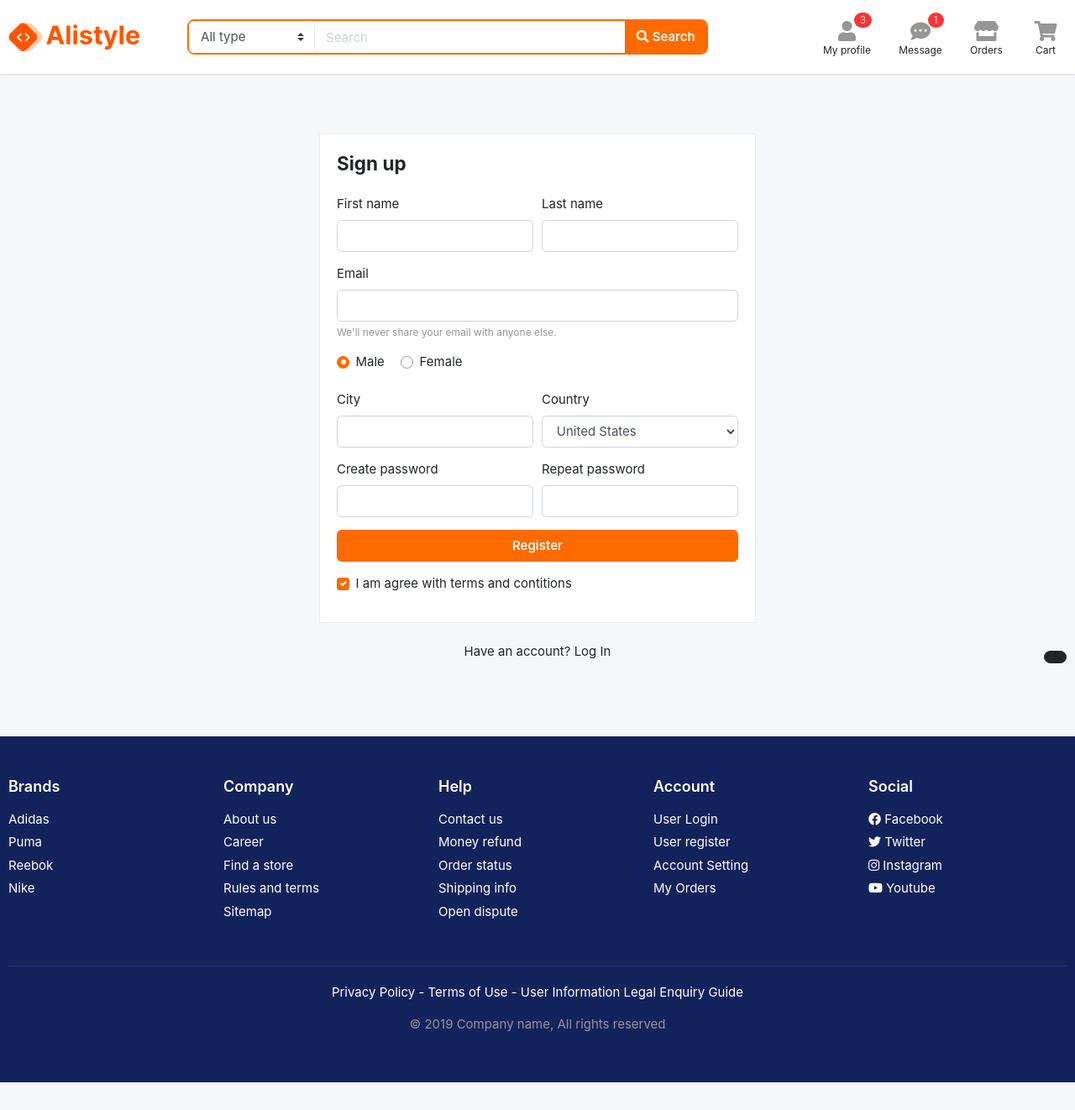
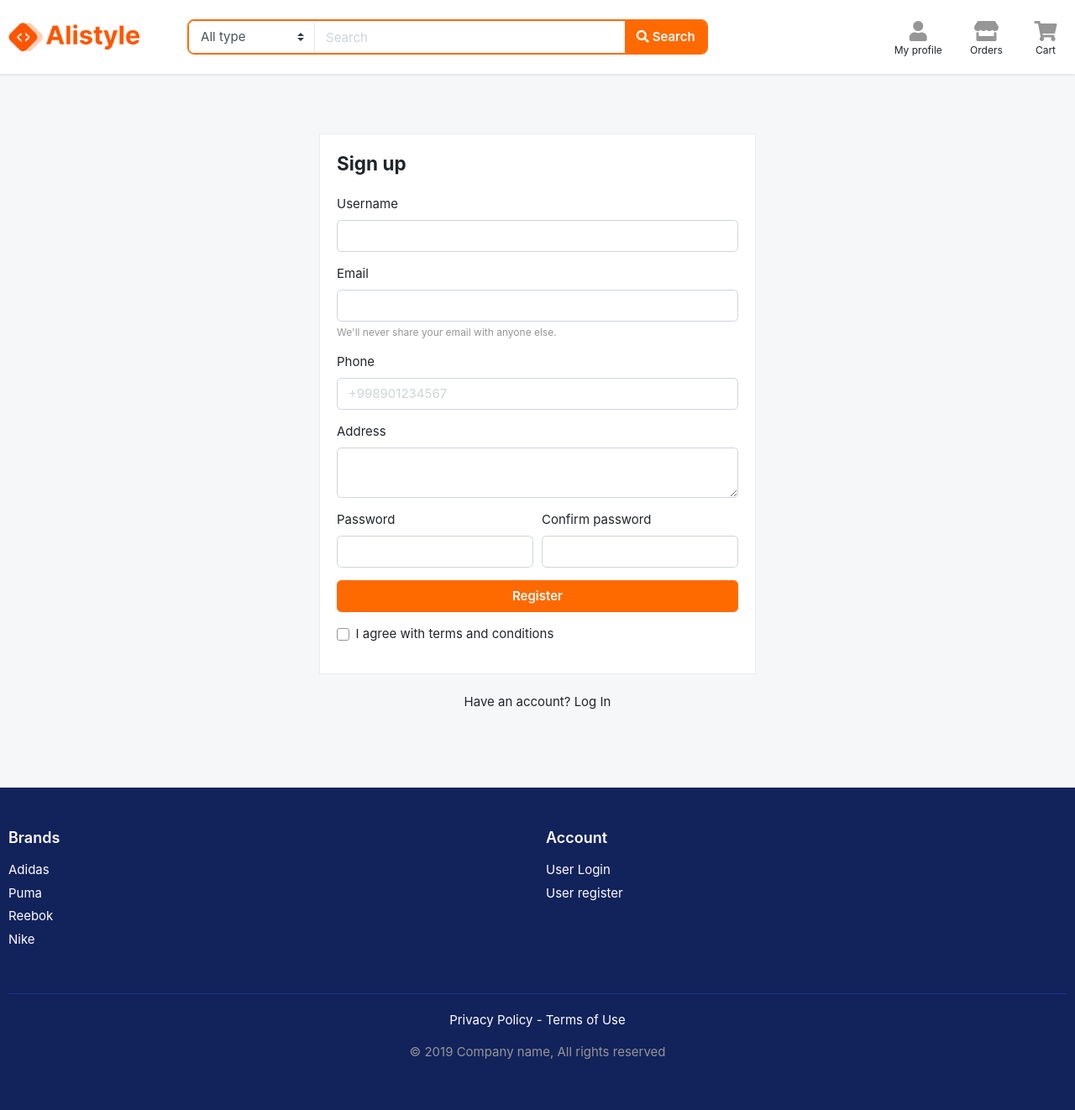
Before and after one commit to aabdusalomoff/Online-Shop, a Django app: page /auth/register/ in a window 1280 px wide. Shown: the whole page at 84% size. Before the commit the page ends 1289 px from the top, so only its background shows below. Run offline with Django 4.2, Linux system fonts and the light colour scheme; some libraries are stand-ins or nearby versions; some web fonts are replaced.

Commit message:
add login and register

```diff
--- a/accounts/templates/accounts/page-user-register.html
+++ b/accounts/templates/accounts/page-user-register.html
@@ -1,58 +1,52 @@
+{% load static %}
 <!DOCTYPE HTML>
 <html lang="en">
-	{% load static %}
 <head>
 <meta charset="utf-8">
 <meta http-equiv="pragma" content="no-cache" />
 <meta http-equiv="cache-control" content="max-age=604800" />
 <meta name="viewport" content="width=device-width, initial-scale=1, shrink-to-fit=no">
 
-<title>Website title - bootstrap html template</title>
+<title>Register - Website</title>
 
-<link href="images/favicon.ico" rel="shortcut icon" type="image/x-icon">
+<link href="{% static 'images/favicon.ico' %}" rel="shortcut icon" type="image/x-icon">
 
 <!-- jQuery -->
-<script src="js/jquery-2.0.0.min.js" type="text/javascript"></script>
+<script src="{% static 'js/jquery-2.0.0.min.js' %}" type="text/javascript"></script>
 
 <!-- Bootstrap4 files-->
-<script src="js/bootstrap.bundle.min.js" type="text/javascript"></script>
-<link href="css/bootstrap.css" rel="stylesheet" type="text/css"/>
+<script src="{% static 'js/bootstrap.bundle.min.js' %}" type="text/javascript"></script>
+<link href="{% static 'css/bootstrap.css' %}" rel="stylesheet" type="text/css"/>
 
 <!-- Font awesome 5 -->
-<link href="fonts/fontawesome/css/all.min.css" type="text/css" rel="stylesheet">
+<link href="{% static 'fonts/fontawesome/css/all.min.css' %}" type="text/css" rel="stylesheet">
 
 <!-- custom style -->
-<link href="css/ui.css" rel="stylesheet" type="text/css"/>
-<link href="css/responsive.css" rel="stylesheet" type="text/css" />
+<link href="{% static 'css/ui.css' %}" rel="stylesheet" type="text/css"/>
+<link href="{% static 'css/responsive.css' %}" rel="stylesheet" type="text/css" />
 
 <!-- custom javascript -->
-<script src="js/script.js" type="text/javascript"></script>
+<script src="{% static 'js/script.js' %}" type="text/javascript"></script>
 
 </head>
 <body>
-
-<!-- REMOVE FOLLOWING LINK -->
-<a href="/page-themes.html" class="btn btn-dark rounded-pill" style="font-size:13px; z-index:100; position: fixed; bottom:10px; right:10px;"></a>
-<!-- REMOVE  //END -->
 
 <header class="section-header">
 <section class="header-main border-bottom">
 	<div class="container">
 <div class="row align-items-center">
 	<div class="col-xl-2 col-lg-12 col-md-12">
-		<a href="page-index.html" class="brand-wrap">
-			<img class="logo" src="images/logo.png">
-		</a> <!-- brand-wrap.// -->
+		<a href="{% url 'main:home' %}" class="brand-wrap">
+			<img class="logo" src="{% static 'images/logo.png' %}">
+		</a>
 	</div>
 	<div class="col-xl-6 col-lg-7 col-md-6">
-		<form action="#" class="search-header">
+		<form action="{% url 'main:search' %}" method="GET" class="search-header">
 			<div class="input-group w-100">
-				<select class="custom-select border-right"  name="category_name">
-						<option value="">All type</option><option value="codex">Special</option>
-						<option value="comments">Only best</option>
-						<option value="content">Latest</option>
+				<select class="custom-select border-right" name="category">
+					<option value="">All type</option>
 				</select>
-			    <input type="text" class="form-control" placeholder="Search">
+			    <input type="text" name="q" class="form-control" placeholder="Search">
 
 			    <div class="input-group-append">
 			      <button class="btn btn-primary" type="submit">
@@ -60,26 +54,16 @@
 			      </button>
 			    </div>
 		    </div>
-		</form> <!-- search-wrap .end// -->
-	</div> <!-- col.// -->
+		</form>
+	</div>
 	<div class="col-xl-4 col-lg-5 col-md-6">
 		<div class="widgets-wrap float-md-right">
 			<div class="widget-header mr-3">
-				<a href="#" class="widget-view">
+				<a href="{% url 'accounts:login' %}" class="widget-view">
 					<div class="icon-area">
 						<i class="fa fa-user"></i>
-						<span class="notify">3</span>
 					</div>
 					<small class="text"> My profile </small>
-				</a>
-			</div>
-			<div class="widget-header mr-3">
-				<a href="#" class="widget-view">
-					<div class="icon-area">
-						<i class="fa fa-comment-dots"></i>
-						<span class="notify">1</span>
-					</div>
-					<small class="text"> Message </small>
 				</a>
 			</div>
 			<div class="widget-header mr-3">
@@ -98,14 +82,12 @@
 					<small class="text"> Cart </small>
 				</a>
 			</div>
-		</div> <!-- widgets-wrap.// -->
-	</div> <!-- col.// -->
-</div> <!-- row.// -->
-	</div> <!-- container.// -->
-</section> <!-- header-main .// -->
-</header> <!-- section-header.// -->
-
-
+		</div>
+	</div>
+</div>
+	</div>
+</section>
+</header>
 
 <!-- ========================= SECTION CONTENT ========================= -->
 <section class="section-content padding-y">
@@ -114,77 +96,67 @@
 	<div class="card mx-auto" style="max-width:520px; margin-top:40px;">
       <article class="card-body">
 		<header class="mb-4"><h4 class="card-title">Sign up</h4></header>
-		<form>
+
+		{% if messages %}
+			{% for message in messages %}
+				<div class="alert alert-{{ message.tags }} alert-dismissible fade show" role="alert">
+					{{ message }}
+					<button type="button" class="close" data-dismiss="alert">
+						<span>&times;</span>
+					</button>
+				</div>
+			{% endfor %}
+		{% endif %}
+
+		<form method="POST">
+			{% csrf_token %}
 				<div class="form-row">
 					<div class="col form-group">
-						<label>First name</label>
-					  	<input type="text" class="form-control" placeholder="">
-					</div> <!-- form-group end.// -->
-					<div class="col form-group">
-						<label>Last name</label>
-					  	<input type="text" class="form-control" placeholder="">
-					</div> <!-- form-group end.// -->
-				</div> <!-- form-row end.// -->
+						<label>Username</label>
+					  	<input type="text" name="username" class="form-control" required>
+					</div>
+				</div>
 				<div class="form-group">
 					<label>Email</label>
-					<input type="email" class="form-control" placeholder="">
+					<input type="email" name="email" class="form-control" required>
 					<small class="form-text text-muted">We'll never share your email with anyone else.</small>
-				</div> <!-- form-group end.// -->
+				</div>
 				<div class="form-group">
-					<label class="custom-control custom-radio custom-control-inline">
-					  <input class="custom-control-input" checked="" type="radio" name="gender" value="option1">
-					  <span class="custom-control-label"> Male </span>
-					</label>
-					<label class="custom-control custom-radio custom-control-inline">
-					  <input class="custom-control-input" type="radio" name="gender" value="option2">
-					  <span class="custom-control-label"> Female </span>
-					</label>
-				</div> <!-- form-group end.// -->
+					<label>Phone</label>
+					<input type="text" name="phone" class="form-control" placeholder="+998901234567" required>
+				</div>
+				<div class="form-group">
+					<label>Address</label>
+					<textarea name="address" class="form-control" rows="2" required></textarea>
+				</div>
 				<div class="form-row">
 					<div class="form-group col-md-6">
-					  <label>City</label>
-					  <input type="text" class="form-control">
-					</div> <!-- form-group end.// -->
+						<label>Password</label>
+					    <input class="form-control" name="password" type="password" required>
+					</div>
 					<div class="form-group col-md-6">
-					  <label>Country</label>
-					  <select id="inputState" class="form-control">
-					    <option> Choose...</option>
-					      <option>Uzbekistan</option>
-					      <option>Russia</option>
-					      <option selected="">United States</option>
-					      <option>India</option>
-					      <option>Afganistan</option>
-					  </select>
-					</div> <!-- form-group end.// -->
-				</div> <!-- form-row.// -->
-				<div class="form-row">
-					<div class="form-group col-md-6">
-						<label>Create password</label>
-					    <input class="form-control" type="password">
-					</div> <!-- form-group end.// -->
-					<div class="form-group col-md-6">
-						<label>Repeat password</label>
-					    <input class="form-control" type="password">
-					</div> <!-- form-group end.// -->
+						<label>Confirm password</label>
+					    <input class="form-control" name="password2" type="password" required>
+					</div>
 				</div>
 			    <div class="form-group">
 			        <button type="submit" class="btn btn-primary btn-block"> Register  </button>
-			    </div> <!-- form-group// -->
+			    </div>
 			    <div class="form-group">
-		            <label class="custom-control custom-checkbox"> <input type="checkbox" class="custom-control-input" checked=""> <div class="custom-control-label"> I am agree with <a href="#">terms and contitions</a>  </div> </label>
-		        </div> <!-- form-group end.// -->
+		            <label class="custom-control custom-checkbox">
+		            	<input type="checkbox" class="custom-control-input" required>
+		            	<div class="custom-control-label"> I agree with <a href="#">terms and conditions</a>  </div>
+		            </label>
+		        </div>
 			</form>
-		</article><!-- card-body.// -->
-    </div> <!-- card .// -->
-    <p class="text-center mt-4">Have an account? <a href="">Log In</a></p>
+		</article>
+    </div>
+    <p class="text-center mt-4">Have an account? <a href="{% url 'accounts:login' %}">Log In</a></p>
     <br><br>
 <!-- ============================ COMPONENT REGISTER  END.// ================================= -->
 
-
 </section>
 <!-- ========================= SECTION CONTENT END// ========================= -->
-
-
 
 <!-- ========================= FOOTER ========================= -->
 <footer class="section-footer bg-secondary">
@@ -201,56 +173,23 @@
 					</ul>
 				</aside>
 				<aside class="col-md col-6">
-					<h6 class="title">Company</h6>
+					<h6 class="title">Account</h6>
 					<ul class="list-unstyled">
-						<li> <a href="#">About us</a></li>
-						<li> <a href="#">Career</a></li>
-						<li> <a href="#">Find a store</a></li>
-						<li> <a href="#">Rules and terms</a></li>
-						<li> <a href="#">Sitemap</a></li>
+						<li> <a href="{% url 'accounts:login' %}"> User Login </a></li>
+						<li> <a href="{% url 'accounts:register' %}"> User register </a></li>
 					</ul>
 				</aside>
-				<aside class="col-md col-6">
-					<h6 class="title">Help</h6>
-					<ul class="list-unstyled">
-						<li> <a href="#">Contact us</a></li>
-						<li> <a href="#">Money refund</a></li>
-						<li> <a href="#">Order status</a></li>
-						<li> <a href="#">Shipping info</a></li>
-						<li> <a href="#">Open dispute</a></li>
-					</ul>
-				</aside>
-				<aside class="col-md col-6">
-					<h6 class="title">Account</h6>
-					<ul class="list-unstyled">
-						<li> <a href="#"> User Login </a></li>
-						<li> <a href="#"> User register </a></li>
-						<li> <a href="#"> Account Setting </a></li>
-						<li> <a href="#"> My Orders </a></li>
-					</ul>
-				</aside>
-				<aside class="col-md">
-					<h6 class="title">Social</h6>
-					<ul class="list-unstyled">
-						<li><a href="#"> <i class="fab fa-facebook"></i> Facebook </a></li>
-						<li><a href="#"> <i class="fab fa-twitter"></i> Twitter </a></li>
-						<li><a href="#"> <i class="fab fa-instagram"></i> Instagram </a></li>
-						<li><a href="#"> <i class="fab fa-youtube"></i> Youtube </a></li>
-					</ul>
-				</aside>
-			</div> <!-- row.// -->
-		</section>	<!-- footer-top.// -->
+			</div>
+		</section>
 
 		<section class="footer-bottom text-center">
-
-				<p class="text-white">Privacy Policy - Terms of Use - User Information Legal Enquiry Guide</p>
-				<p class="text-muted"> &copy 2019 Company name, All rights reserved </p>
-				<br>
+			<p class="text-white">Privacy Policy - Terms of Use</p>
+			<p class="text-muted"> &copy 2019 Company name, All rights reserved </p>
+			<br>
 		</section>
-	</div><!-- //container -->
+	</div>
 </footer>
 <!-- ========================= FOOTER END // ========================= -->
 
-
 </body>
 </html>
--- a/accounts/views.py
+++ b/accounts/views.py
@@ -9,12 +9,11 @@ from .models import User
 
 
 class UserLoginView(LoginView):
-    """Страница входа"""
     template_name = 'accounts/page-user-login.html'
     redirect_authenticated_user = True
 
     def get_success_url(self):
-        return reverse_lazy('main:index')
+        return reverse_lazy('main:home')
 
     def form_invalid(self, form):
         messages.error(self.request, 'Неверное имя пользователя или пароль')
@@ -22,27 +21,48 @@ class UserLoginView(LoginView):
 
 
 class UserRegisterView(CreateView):
-    """Страница регистрации"""
     model = User
     template_name = 'accounts/page-user-register.html'
     fields = ['username', 'email', 'password', 'phone', 'address']
     success_url = reverse_lazy('accounts:login')
 
-    def form_valid(self, form):
-        user = form.save(commit=False)
-        user.set_password(form.cleaned_data['password'])
-        user.save()
-        messages.success(self.request, 'Регистрация успешна! Теперь вы можете войти.')
-        return super().form_valid(form)
+    def post(self, request, *args, **kwargs):
+        username = request.POST.get('username')
+        email = request.POST.get('email')
+        password = request.POST.get('password')
+        password2 = request.POST.get('password2')
+        phone = request.POST.get('phone')
+        address = request.POST.get('address')
+
+        if password != password2:
+            messages.error(request, 'Passwords do not match!')
+            return redirect('accounts:register')
+
+        if User.objects.filter(username=username).exists():
+            messages.error(request, 'Username already exists!')
+            return redirect('accounts:register')
+
+        if User.objects.filter(email=email).exists():
+            messages.error(request, 'Email already exists!')
+            return redirect('accounts:register')
+
+        user = User.objects.create_user(
+            username=username,
+            email=email,
+            password=password,
+            phone=phone,
+            address=address
+        )
+
+        messages.success(request, 'Registration successful! You can now login.')
+        return redirect('accounts:login')
 
 
 class UserLogoutView(LogoutView):
-    """Выход из системы"""
-    next_page = reverse_lazy('main:index')
+    next_page = reverse_lazy('main:home')
 
 
 class ProfileMainView(LoginRequiredMixin, TemplateView):
-    """Главная страница профиля"""
     template_name = 'accounts/page-profile-main.html'
     login_url = reverse_lazy('accounts:login')
 
@@ -51,18 +71,16 @@ class ProfileMainView(LoginRequiredMixin, TemplateView):
         user = self.request.user
         context['user'] = user
 
-        # Здесь будут заказы когда создадите модель Order
-        context['orders_count'] = 0  # Замените на Order.objects.filter(user=user).count()
-        context['wishlist_count'] = 0  # Замените на Wishlist.objects.filter(user=user).count()
+        context['orders_count'] = 0
+        context['wishlist_count'] = 0
         context['awaiting_delivery'] = 0
         context['delivered_items'] = 0
-        context['recent_orders'] = []  # Замените на Order.objects.filter(user=user).order_by('-created_at')[:6]
+        context['recent_orders'] = []
 
         return context
 
 
 class ProfileSettingView(LoginRequiredMixin, UpdateView):
-    """Настройки профиля"""
     model = User
     template_name = 'accounts/page-profile-setting.html'
     fields = ['first_name', 'last_name', 'username', 'email', 'phone', 'address', 'image']
@@ -78,7 +96,6 @@ class ProfileSettingView(LoginRequiredMixin, UpdateView):
 
 
 class ProfileAddressView(LoginRequiredMixin, TemplateView):
-    """Адреса доставки"""
     template_name = 'accounts/page-profile-address.html'
     login_url = reverse_lazy('accounts:login')
 
@@ -89,31 +106,26 @@ class ProfileAddressView(LoginRequiredMixin, TemplateView):
 
 
 class ProfileOrdersView(LoginRequiredMixin, TemplateView):
-    """История заказов"""
     template_name = 'accounts/page-profile-orders.html'
     login_url = reverse_lazy('accounts:login')
 
     def get_context_data(self, **kwargs):
         context = super().get_context_data(**kwargs)
-        # Здесь будут заказы когда создадите модель Order
         context['orders'] = []
         return context
 
 
 class ProfileWishlistView(LoginRequiredMixin, TemplateView):
-    """Список желаний"""
     template_name = 'accounts/page-profile-wishlist.html'
     login_url = reverse_lazy('accounts:login')
 
     def get_context_data(self, **kwargs):
         context = super().get_context_data(**kwargs)
-        # Здесь будет wishlist когда создадите модель
         context['wishlist'] = []
         return context
 
 
 class ProfileSellerView(LoginRequiredMixin, TemplateView):
-    """Профиль продавца"""
     template_name = 'accounts/page-profile-seller.html'
     login_url = reverse_lazy('accounts:login')
 
@@ -121,10 +133,8 @@ class ProfileSellerView(LoginRequiredMixin, TemplateView):
         context = super().get_context_data(**kwargs)
         user = self.request.user
 
-        # Проверяем что пользователь - продавец
         if user.status != 'seller':
             messages.warning(self.request, 'У вас нет прав продавца')
 
-        # Здесь будут товары продавца когда добавите связь
         context['products'] = []
         return context
```
Also changed, not shown: accounts/templates/accounts/page-user-login.html (+62 -104 lines), config/settings.py (+9 -0 lines), main/admin.py (+9 -7 lines), main/views.py (+27 -0 lines), static/images/banners/slide2.jpg (renamed from static/images/banners/slide2.webp).
